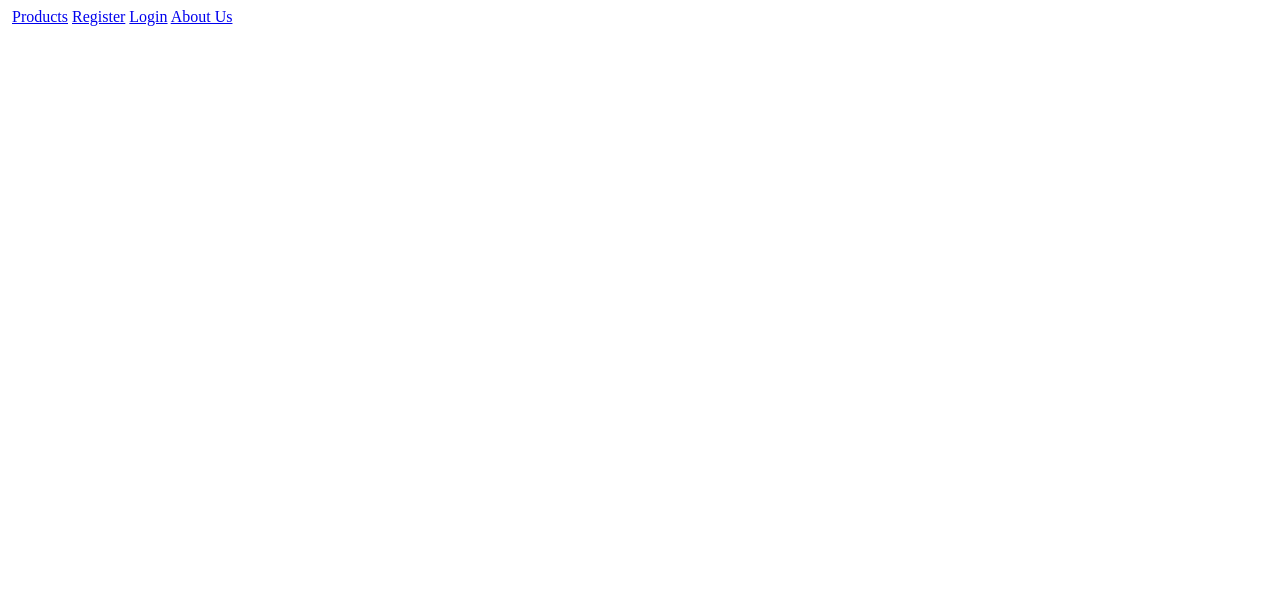
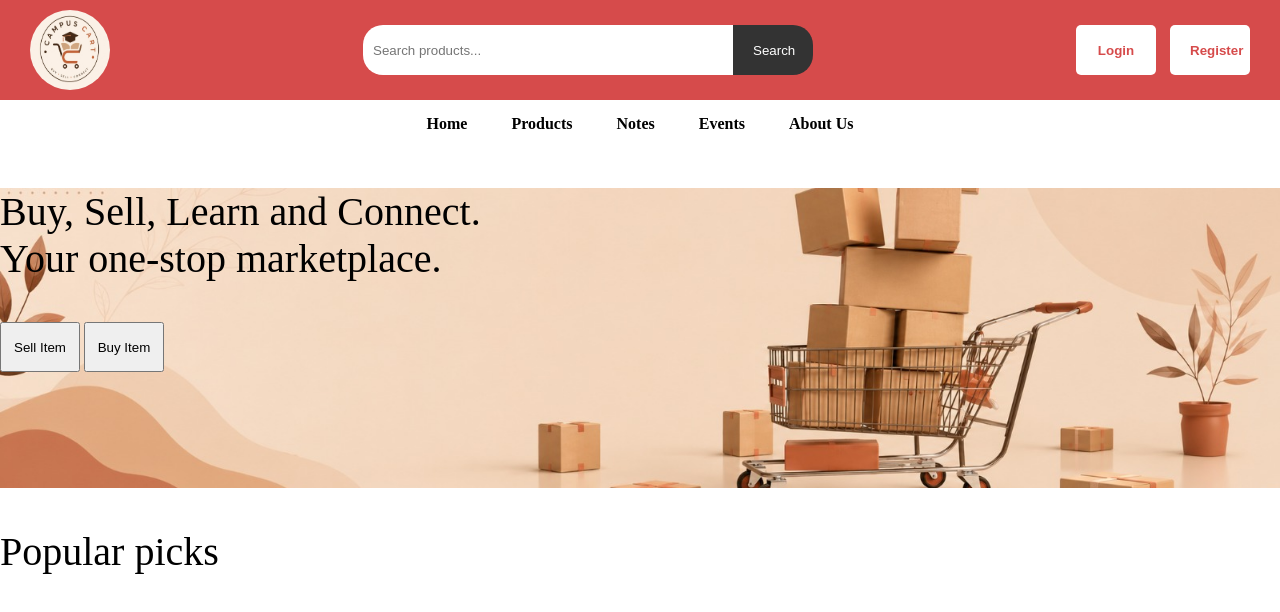
Before and after one commit to Shital1927/CampusCart, a plain HTML site: page index.html in a window 1280 px wide. Drawn offline with Linux system fonts and the light colour scheme.

Commit message:
Updated files

```diff
--- a/index.html
+++ b/index.html
@@ -1,20 +1,68 @@
 <!DOCTYPE html>
 <html lang="en">
 <head>
-    <meta charset="UTF-8">
-    <meta name="viewport" content="width=device-width, initial-scale=1.0">
-    <title>CampusCart</title>
-    <link href="style.css">
+<meta charset="UTF-8">
+<meta name="viewport" content="width=device-width, initial-scale=1.0">
+<title>CampusCart</title>
+<link rel="stylesheet" href="style.css">
 </head>
+
 <body>
-    <header>
-        <div>
-        <img href="Logo.jpeg">
+
+<header>
+
+    <div class="top-bar">
+
+        <img src="Logo.jpeg" class="logo">
+
+        <div class="search-box">
+            <input type="text" placeholder="Search products...">
+            <button>Search</button>
+        </div>
+
+        <div class="buttons">
+            <a href="Login.html"><button>Login</button></a>
+            <a href="Register.html"><button>Register</button></a>
+        </div>
+
+    </div>
+
+    <nav>
+
+        <a href="index.html">Home</a>
         <a href="Products.html">Products</a>
-        <a href="Register.html">Register</a>
-        <a href="Login.html">Login</a>
+        <a href="Notes.html">Notes</a>
+        <a href="Events.html">Events</a>
         <a href="AboutUs.html">About Us</a>
-        </div>
-    </header>
+
+    </nav>
+
+</header>
+
+<section class="Main">
+
+    <div class="left">
+
+        <p>
+            Buy, Sell, Learn and Connect.
+            <br>            Your one-stop marketplace.
+
+        </p>
+
+        <button>Sell Item</button>
+        <button>Buy Item</button>
+
+    </div>
+
+    <div class="right">
+
+    </div>
+
+</section>
+<div class="Card">
+        <p text-align="center">Popular picks</p>
+</div>
+
+
 </body>
 </html>
--- a/style.css
+++ b/style.css
@@ -0,0 +1,91 @@
+
+header
+{
+    background-color: #DB5210;
+}
+body{
+    margin:0;
+    font-family:'Times New Roman', Times, serif, sans-serif;
+}
+
+.top-bar{
+    background:#d64b4b;
+    display:flex;
+    justify-content:space-between;
+    align-items:center;
+    padding:10px 30px;
+}
+
+.logo{
+    width:80px;
+    height:80px;
+    margin: 0;
+    border-radius:50%;
+}
+
+.search-box{
+    display:flex;
+}
+
+.search-box input{
+    width:350px;
+    padding:10px;
+    border:none;
+    border-radius:20px 0 0 20px;
+}
+
+.search-box button{
+    padding:10px 20px;
+    border:none;
+    background:#333;
+    color:white;
+    border-radius:0 20px 20px 0;
+    cursor:pointer;
+}
+
+.buttons button{
+    margin-left:10px;
+    padding:10px 20px;
+    border:none;
+    border-radius:5px;
+    background:white;
+    color:#d64b4b;
+    font-weight:bold;
+    cursor:pointer;
+}
+
+nav{
+    background:#ffffff;
+    text-align:center;
+    padding:15px;
+}
+
+nav a{
+    text-decoration:none;
+    margin:0 20px;
+    color:black;
+    font-weight:bold;
+}
+
+nav a:hover{
+    color:#d64b4b;
+}
+.Main
+{
+    height: 300px;
+    background-image: url("BG.jpeg");
+    background-size: cover;
+    background-position: center;
+
+}
+
+p{
+    font-size: 40px;
+    font-family: 'Times New Roman', Times, serif;
+
+}
+button
+{
+    height: 50px;
+    width: 80px;
+}
```
